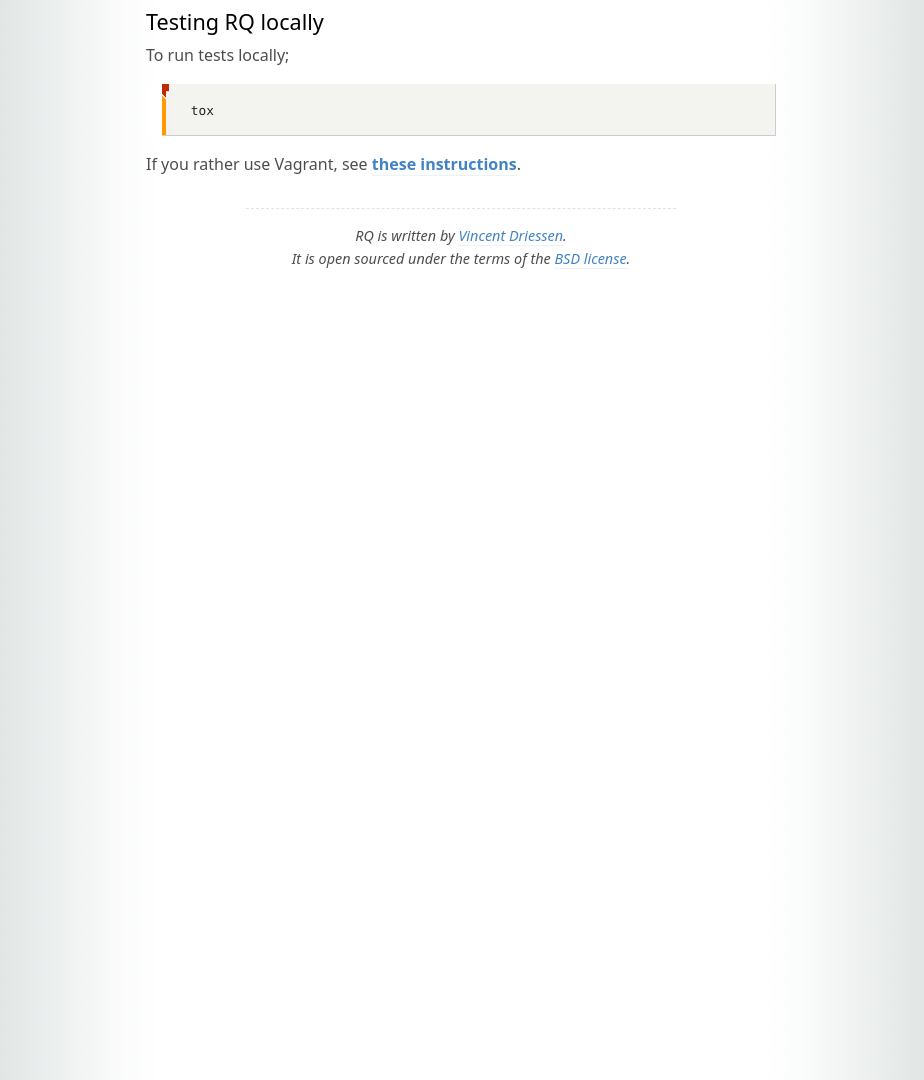
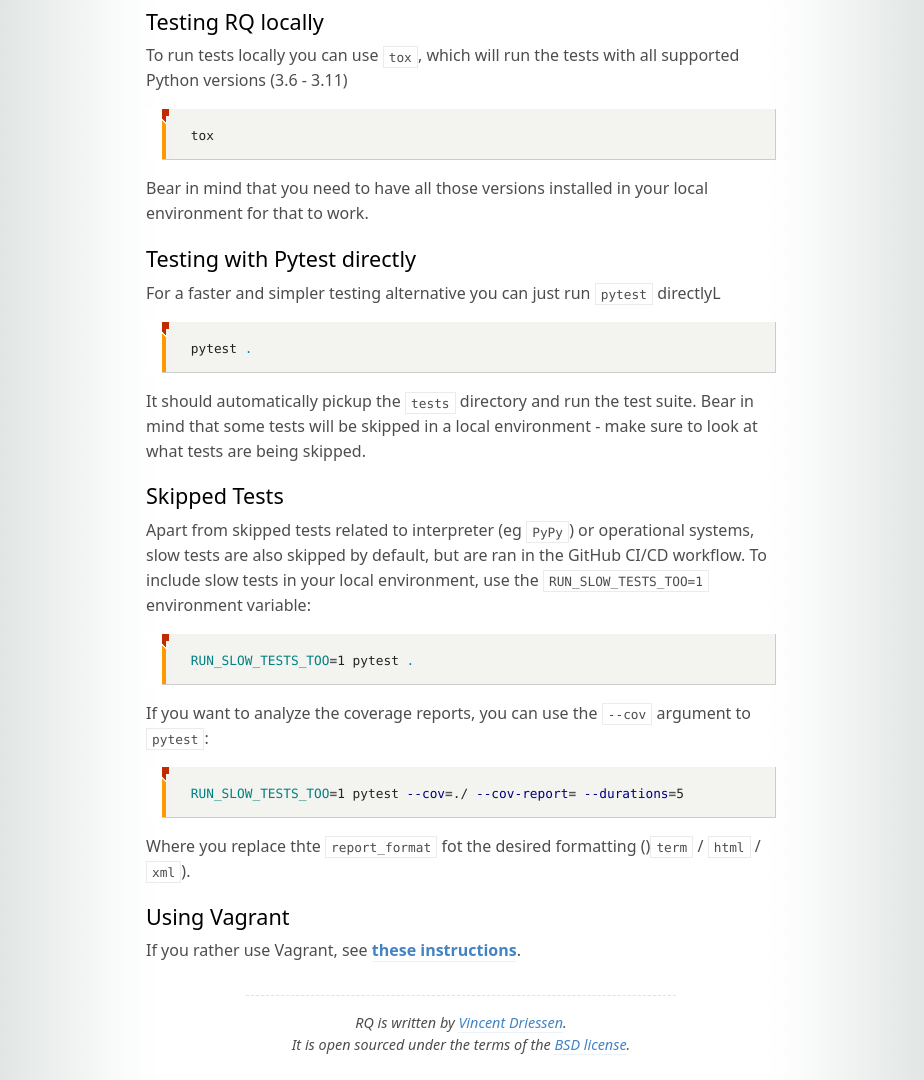
Before and after one commit to rq/rq, a Jekyll site: the page built from docs/contrib/testing.md, in a window 1280 px wide and 1400 px high. Shown: the part 320-1400 px from the top of the window, without its empty margins (179-1103 px from the left). Built offline with Jekyll 4.4.1, drawn with Linux system fonts in a browser that asks for light colours; some web fonts are replaced; comment, search, counter and statistics services are not loaded.

Commit message:
docs: detailed test instructions

````diff
--- a/docs/contrib/testing.md
+++ b/docs/contrib/testing.md
@@ -5,12 +5,45 @@
 
 ### Testing RQ locally
 
-To run tests locally;
+To run tests locally you can use `tox`, which will run the tests with all supported Python versions (3.6 - 3.11)
 
 ```
 tox
 ```
 
+Bear in mind that you need to have all those versions installed in your local environment for that to work.
+
+### Testing with Pytest directly
+
+For a faster and simpler testing alternative you can just run `pytest` directlyL
+
+```sh
+pytest .
+```
+
+It should automatically pickup the `tests` directory and run the test suite.
+Bear in mind that some tests will be skipped in a local environment - make sure to look at what tests are being skipped.
+
+
+### Skipped Tests
+
+Apart from skipped tests related to interpreter (eg `PyPy`) or operational systems, slow tests are also skipped by default, but are ran in the GitHub CI/CD workflow.
+To include slow tests in your local environment, use the `RUN_SLOW_TESTS_TOO=1` environment variable:
+
+```sh
+RUN_SLOW_TESTS_TOO=1 pytest .
+```
+
+If you want to analyze the coverage reports, you can use the `--cov` argument to `pytest`:
+
+```sh
+RUN_SLOW_TESTS_TOO=1 pytest --cov=./ --cov-report={{report_format}} --durations=5
+```
+
+Where you replace thte `report_format` fot the desired formatting ()`term` / `html` / `xml`).
+
+### Using Vagrant
+
 If you rather use Vagrant, see [these instructions][v].
 
 [v]: {{site.baseurl}}contrib/vagrant/
````
